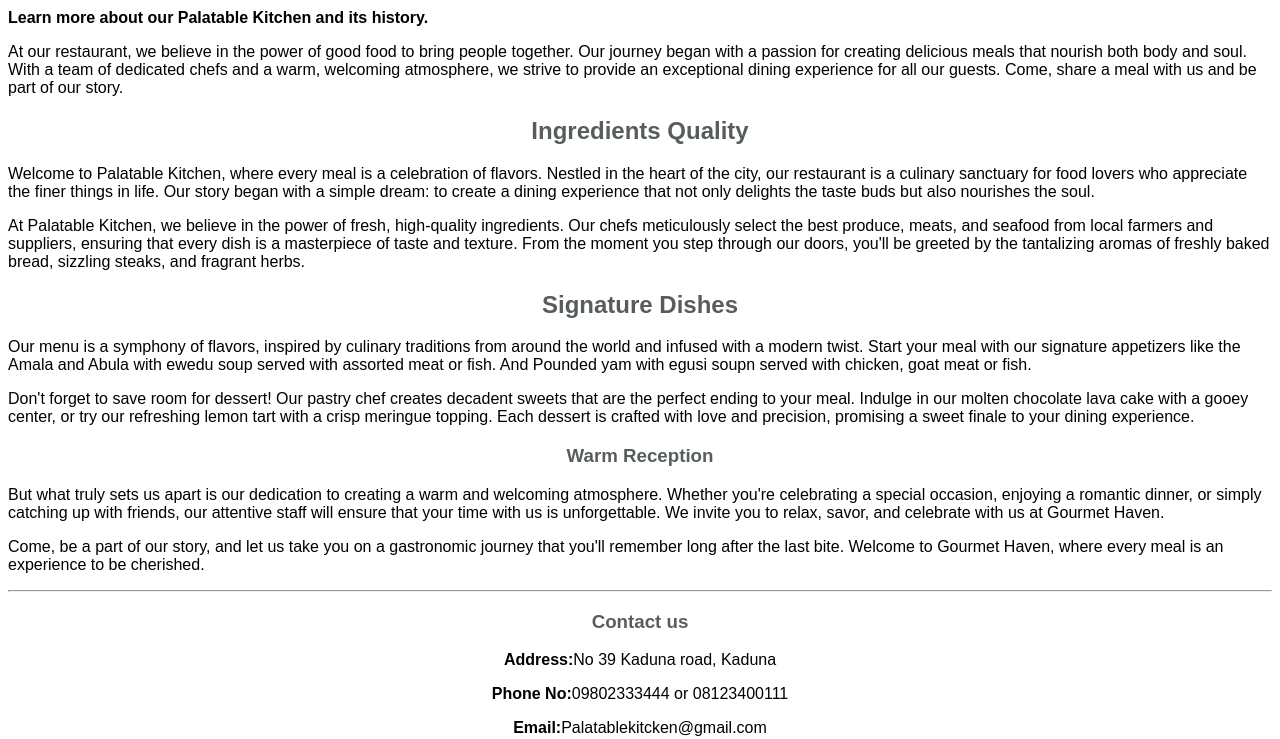
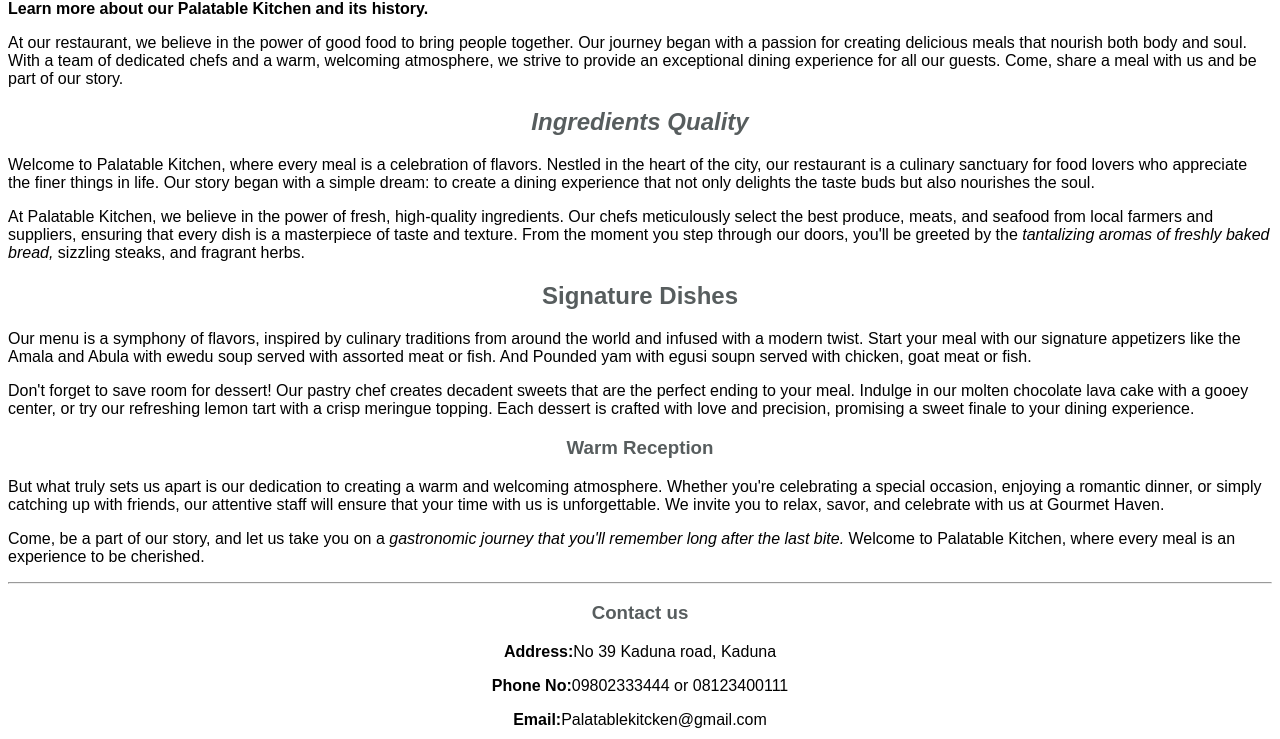
Before and after one commit to RUKAYAT-CODER/food-kitchen, a plain HTML site: page about.html in a window 1280 px wide. Shown: the part 85-824 px from the top of the page. Drawn offline with Linux system fonts and the light colour scheme.

Commit message:
modifications

```diff
--- a/about.html
+++ b/about.html
@@ -54,28 +54,47 @@
     </nav>
   </header>
   <section id="about">
+   <section>
     <h1>ABOUT US</h1>
-    <p ><b>Learn more about our Palatable Kitchen and its history.</b></p>
-    <p>At our restaurant, we believe in the power of good food to bring people together. Our journey began with a passion for creating delicious meals that nourish both body and soul. With a team of dedicated chefs and a warm, welcoming atmosphere, we strive to provide an exceptional dining experience for all our guests. Come, share a meal with us and be part of our story.</p>
-  <h2>Ingredients Quality</h2>
+    <p><b>Learn more about our Palatable Kitchen and its history.</b></p>
+    <p>At our restaurant, we believe in the power of good food to bring people together. Our journey began with a passion
+      for creating delicious meals that nourish both body and soul. With a team of dedicated chefs and a warm, welcoming
+      atmosphere, we strive to provide an exceptional dining experience for all our guests. Come, share a meal with us and
+      be part of our story.</p>
+   </section>
 
-  <p>Welcome to Palatable Kitchen, where every meal is a celebration of flavors. Nestled in the heart of the city, our restaurant is a culinary sanctuary for food lovers who appreciate the finer things in life. Our story began with a simple dream: to create a dining experience that not only delights the taste buds but also nourishes the soul.</p>
+  <section>
+    <h2><i>Ingredients Quality</i></h2>
 
-  <p>At Palatable Kitchen, we believe in the power of fresh, high-quality ingredients. Our chefs meticulously select the best produce, meats, and seafood from local farmers and suppliers, ensuring that every dish is a masterpiece of taste and texture. From the moment you step through our doors, you'll be greeted by the tantalizing aromas of freshly baked bread, sizzling steaks, and fragrant herbs.</p>
+    <p>Welcome to Palatable Kitchen, where every meal is a celebration of flavors. Nestled in the heart of the city, our
+      restaurant is a culinary sanctuary for food lovers who appreciate the finer things in life. Our story began with a
+      simple dream: to create a dining experience that not only delights the taste buds but also nourishes the soul.</p>
+
+    <p>At Palatable Kitchen, we believe in the power of fresh, high-quality ingredients. Our chefs meticulously select the
+      best produce, meats, and seafood from local farmers and suppliers, ensuring that every dish is a masterpiece of taste
+      and texture. From the moment you step through our doors, you'll be greeted by the <i>tantalizing aromas of freshly
+        baked bread,</i> sizzling steaks, and fragrant herbs.</p>
 
     <h2>Signature Dishes</h2>
-  <p>Our menu is a symphony of flavors, inspired by culinary traditions from around the world and infused with a modern twist. Start your meal with our signature appetizers like the Amala and Abula with ewedu soup  served with assorted meat or fish. And Pounded yam with egusi soupn served with chicken, goat meat or fish.</p>
+    <p>Our menu is a symphony of flavors, inspired by culinary traditions from around the world and infused with a modern
+      twist. Start your meal with our signature appetizers like the Amala and Abula with ewedu soup served with assorted
+      meat or fish. And Pounded yam with egusi soupn served with chicken, goat meat or fish.</p>
 
-  <p>Don't forget to save room for dessert! Our pastry chef creates decadent sweets that are the perfect ending to your meal. Indulge in our molten chocolate lava cake with a gooey center, or try our refreshing lemon tart with a crisp meringue topping. Each dessert is crafted with love and precision, promising a sweet finale to your dining experience.
+    <p>Don't forget to save room for dessert! Our pastry chef creates decadent sweets that are the perfect ending to your
+      meal. Indulge in our molten chocolate lava cake with a gooey center, or try our refreshing lemon tart with a crisp
+      meringue topping. Each dessert is crafted with love and precision, promising a sweet finale to your dining experience.
     </p>
+  </section>
+
+  <section>
     <h3>Warm Reception</h3>
     <p>But what truly sets us apart is our dedication to creating a warm and welcoming atmosphere. Whether you're
       celebrating a special occasion, enjoying a romantic dinner, or simply catching up with friends, our attentive staff
       will ensure that your time with us is unforgettable. We invite you to relax, savor, and celebrate with us at Gourmet
       Haven.</p>
 
-  <p>Come, be a part of our story, and let us take you on a gastronomic journey that you'll remember long after the last
-    bite. Welcome to Gourmet Haven, where every meal is an experience to be cherished.</p>
+    <p>Come, be a part of our story, and let us take you on a <em>gastronomic journey that you'll remember long after the last bite.</em> Welcome to Palatable Kitchen, where every meal is an experience to be cherished.</p>
+    </section>
   </section>
   <hr>
   <footer>
```
Also changed, not shown: index.html (+2 -2 lines). Lines whose indentation alone changed are shown as unchanged.
